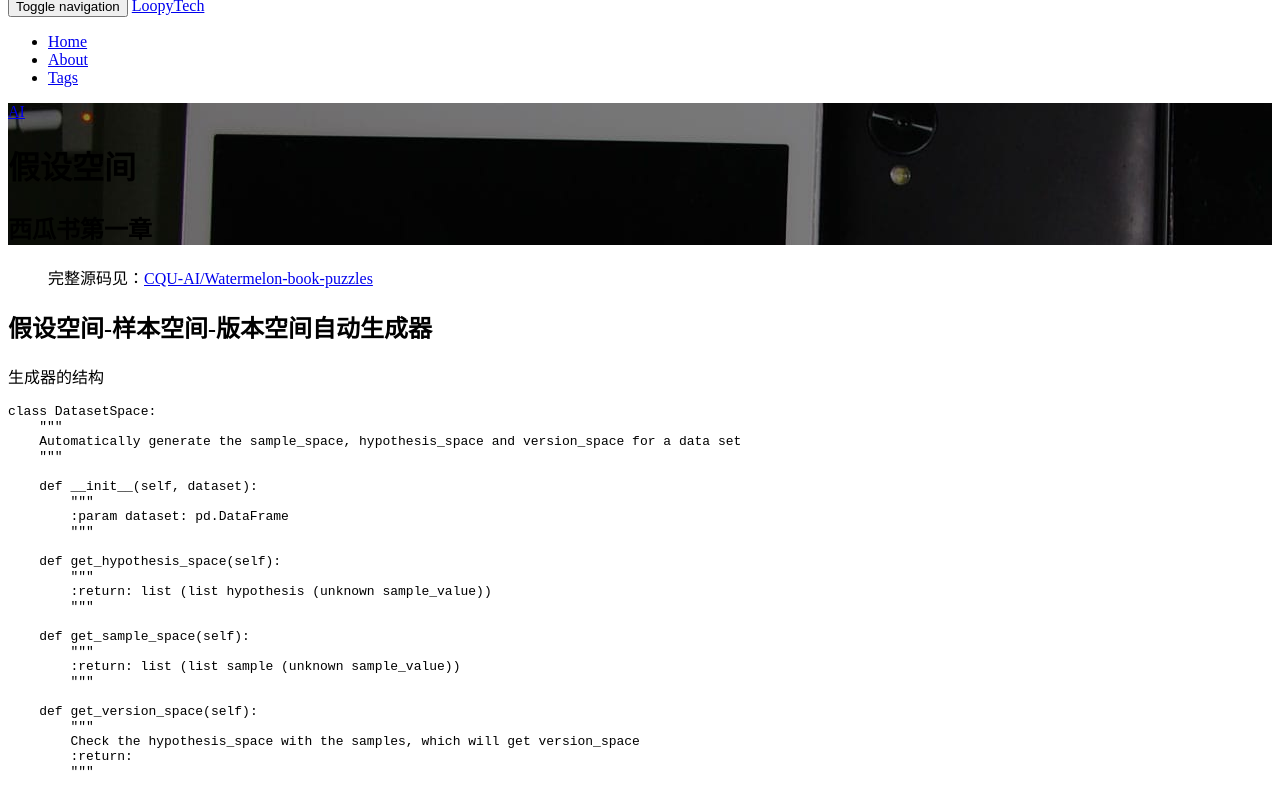
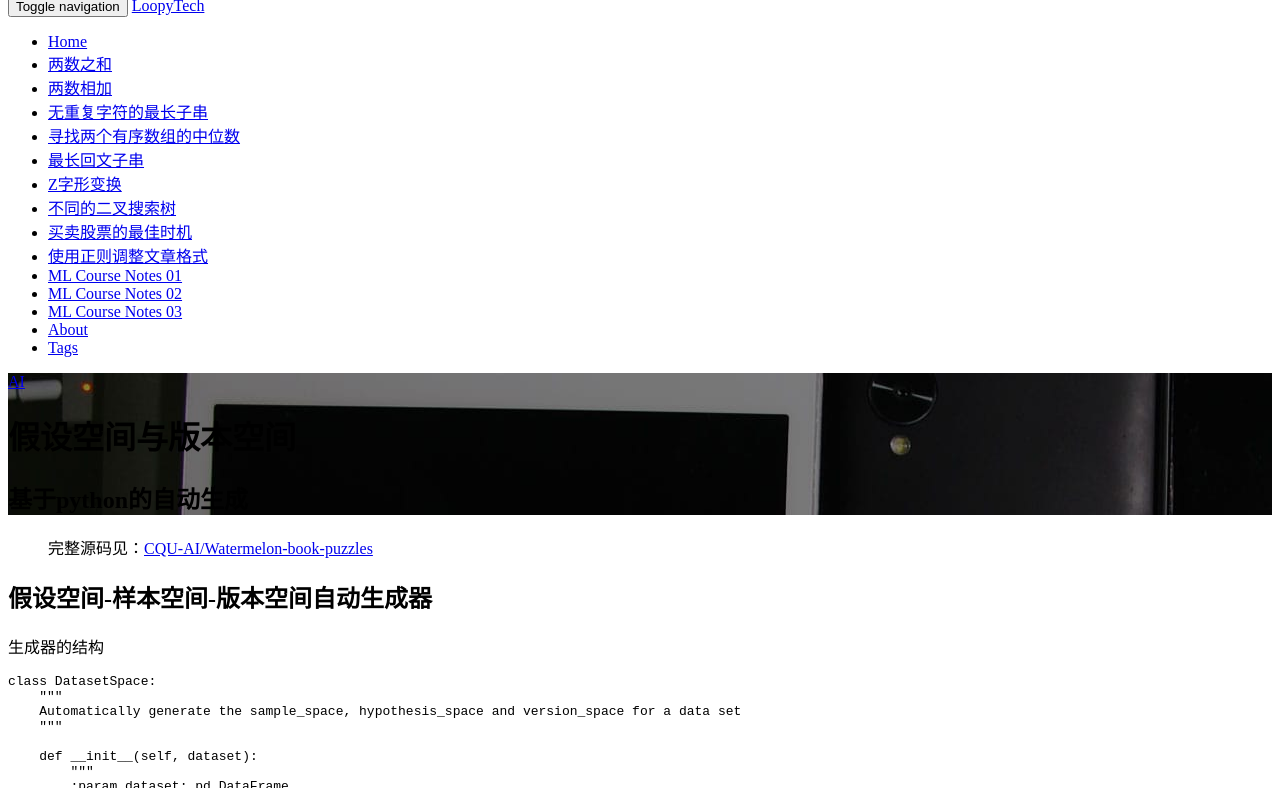
Before and after one commit to loopyme/Blog, a Jekyll site: the page built from _posts/2019-09-11-melonbook1.md, in a window 1280 px wide and 900 px high, cut to the strip 112-900 px from the top of the window. Built offline with Jekyll 4.4.1, drawn with Linux system fonts in a browser that asks for light colours; nearby versions of some CDN libraries; comment, search, counter and statistics services are not loaded; some of the changed text lies outside the part shown.

```diff
--- a/_posts/2019-09-11-melonbook1.md
+++ b/_posts/2019-09-11-melonbook1.md
@@ -1,7 +1,7 @@
 ---
 layout:     post
-title: 假设空间
-subtitle: 西瓜书第一章
+title: 假设空间与版本空间
+subtitle: 基于python的自动生成
 date:       2019-09-11
 author:     Loopy
 header-img: img/home-bg-geek.jpg
```
Also changed, not shown: nposts/2019-02-20-leet001.md (renamed from _posts/2019-02-20-leet001.md), nposts/2019-02-21-leet002.md (renamed from _posts/2019-02-21-leet002.md), nposts/2019-02-22-leet003.md (renamed from _posts/2019-02-22-leet003.md), nposts/2019-02-23-leet004.md (renamed from _posts/2019-02-23-leet004.md), nposts/2019-02-25-leet005.md (renamed from _posts/2019-02-25-leet005.md), nposts/2019-02-27-leet006.md (renamed from _posts/2019-02-27-leet006.md), nposts/2019-03-03-leet095.md (renamed from _posts/2019-03-03-leet095.md), nposts/2019-03-07-leet123.md (renamed from _posts/2019-03-07-leet123.md), nposts/2019-06-01-re.md (renamed from _posts/2019-06-01-re.md), nposts/2019-06-24-ml01.md (renamed from _posts/2019-06-24-ml01.md), nposts/2019-06-25-ml02.md (renamed from _posts/2019-06-25-ml02.md), nposts/2019-06-27-ml03.md (renamed from _posts/2019-06-27-ml03.md), 1 other file.
